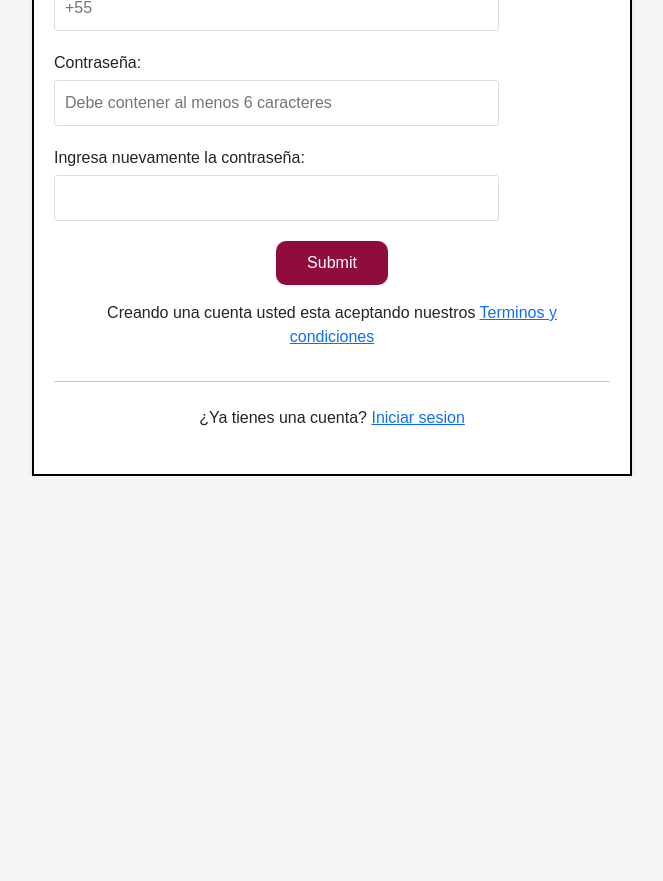
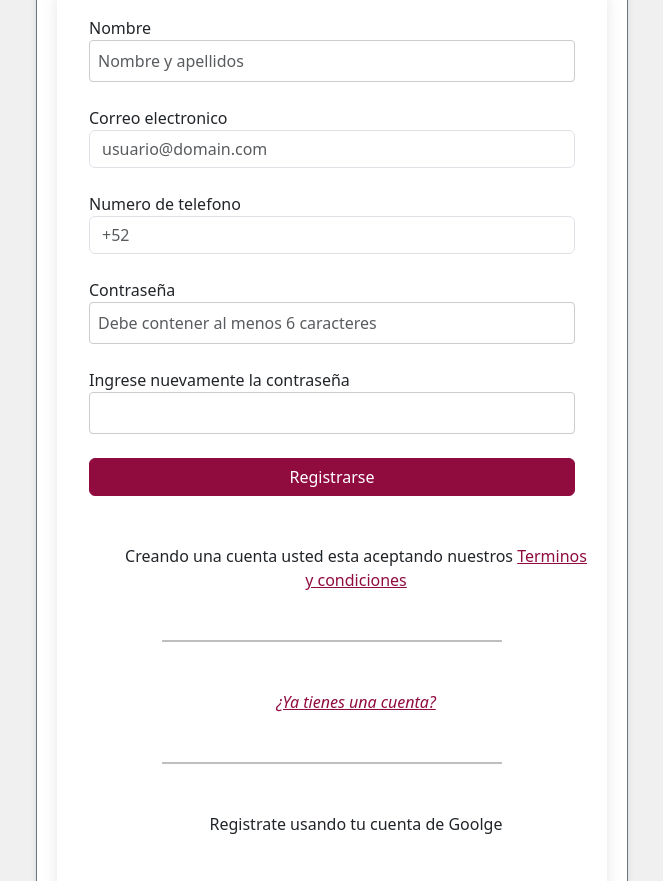
Before and after one commit to Adrianela1/MacaelaBazar-, a website built with Vite: page pages/interfaz_registro.html in a window 1280 px wide. Shown: the part 444-1325 px from the top of the page, without its empty margins (308-971 px from the left). Before the commit the page ends 920 px from the top, so only its background shows below. Built offline with nearby package versions, Linux system fonts and the light colour scheme.

Commit message:
PROYEC-21 Agregamos Bootstrap a la interfaz de registro

```diff
--- a/pages/estilos_interfaz_registro.css
+++ b/pages/estilos_interfaz_registro.css
@@ -1,78 +1,92 @@
 body {
+    margin: 0;
+    padding: 0;
+    display: flex;
+    min-height: 100vh;
+    align-items: center;
     justify-content: center;
-    font-family: Arial, sans-serif;
-    background-color: #f5f5f5;
+    background-color: #f0f0f0;
+}
+
+.card {
+    margin: 0;
+    padding: 20px;
+    background-color: #fff;
+    box-shadow: 0 4px 6px rgba(0, 0, 0, 0.1);
+    width: 100%;
+    max-width: 600px;
+
 
 }
 
-.container-registro {
-    max-width: 600px;
-    margin: 0 auto;
-    padding: 20px;
-    background-color: #fff;
-    box-shadow: 0px 0px 5px 0px rgba(0,0,0,0.1);
-    border: solid 2px black;
-}
-
-.container-logo {
+.img-logo{
     display: flex;
     justify-content: center;
     align-items: center;
+
 }
 
-h1 {
-    text-align: center;
-    margin-bottom: 20px;
+.col > .text-center {
+    margin-bottom: 1rem;
+    }
+
+form {
+background-color: #fff;
+padding: 2rem;
+border-radius: 0.5rem;
+box-shadow: 0 0.5rem 1rem rgba(0, 0, 0, 0.1);
 }
 
-label {
-    display: block;
-    margin-bottom: 5px;
+input[type="text"],
+input[type="email"]
+input[type="tel"],
+input[type="password"]
+{
+border: 1px solid #ccc;
+border-radius: 0.25rem;
+padding: 0.5rem;
 }
 
-input[type="text"], input[type="email"], input[type="password"], input[type="celular"] {
-    width: 80%;
-    padding: 10px;
-    margin-bottom: 20px;
-    border: 1px solid #ddd;
-    border-radius: 3px;
+input[type="checkbox"] {
+margin-right: 0.5rem;
 }
 
-input[type="submit"] {
-    width: 20%;
-    background-color: #900C3F;
-    color: #fff;
-    padding: 10px 10px;
-    border: none;
-    border-radius: 3px;
-    cursor: pointer;
+.btn-primary {
+background-color: #900C3F;
+border-color: #900C3F;
 }
 
-input[type="submit"]:hover {
-    background-color: #5e6e7d;
+.btn-primary:hover {
+background-color: #872341;
+border-color: #872341;
 }
 
-.btn1-container{
-    display: flex;
-    justify-content: center;
-}
-
-.btn1-container input[type="submit"] {
-    margin: 0 5px;
-    border-radius: 10px
-}
-.hr-2 {
+hr{
     border: none;
     height: 2px;
     background-color: black;
-    margin: 20px auto;
-    width: 10%;
+    margin: auto;
+    width: 70%;
 }
 
-.p-2{
-        text-align: center;
+a {
+color: #900C3F;
 }
 
-.p-3{
-    text-align: center;
+a:hover {
+text-decoration: underline;
 }
+
+.btn-outline-primary {
+border-color: #900C3F;
+color: #900C3F;
+}
+
+.btn-outline-primary:hover {
+background-color: #872341;
+border-color: #872341;
+color: #fff;
+}
+.container{
+    margin: 1.5rem;
+}
--- a/pages/interfaz_registro.html
+++ b/pages/interfaz_registro.html
@@ -3,53 +3,96 @@
 <head>
     <meta charset="UTF-8">
     <meta name="viewport" content="width=device-width, initial-scale=1.0">
+    <link href="https://cdn.jsdelivr.net/npm/bootstrap@5.3.2/dist/css/bootstrap.min.css" rel="stylesheet" integrity="sha384-T3c6CoIi6uLrA9TneNEoa7RxnatzjcDSCmG1MXxSR1GAsXEV/Dwwykc2MPK8M2HN" crossorigin="anonymous">
     <link rel="stylesheet" href="./estilos_interfaz_registro.css">
-    <link href="https://cdn.jsdelivr.net/npm/bootstrap@5.3.2/dist/css/bootstrap.min.css" rel="stylesheet" integrity="sha384-T3c6CoIi6uLrA9TneNEoa7RxnatzjcDSCmG1MXxSR1GAsXEV/Dwwykc2MPK8M2HN" crossorigin="anonymous">
-    <title>Registro</title>
+
+    <title>Inicio de sesion</title>
+
 </head>
 <body>
-    <div class="container-registro">
-        <div class="container-logo">
-            <img class="logo" src="./Imagenes/Imagen de WhatsApp 2024-01-16 a las 12.43.35_78537f17.jpg" alt="Logo de Macaela">
-        </div>
-            <h1>¡TE ESTABAMOS ESPERANDO! REGISTRATE <br> :) </h1>
+    <div class="card border-secondary mb-3" style="max-width: 37rem; padding: 1.25rem; ">
 
-        <form action="/enviar_registro" method="post">
-            <label for="nombre">Nombre:</label>
-            <input type="text" id="nombre" name="nombre" placeholder="Nombre/s y apellido/s" required>
+        <h2 class="fw-bold text-center pt5">¡ESTABAMOS ESPERANDOTE! </h2>
 
-            <label for="email">Correo electrónico:</label>
-            <input type="email" id="email" name="email" placeholder="usuario@algo.com" required>
+        <div class="col">
+            <div class="text-dark">
 
-            <label for="celular"> Celular: </label>
-            <input type="celular" id="celular" name="celular" placeholder="+55" required>
+                <div class="img-logo">
+                    <img src="./usuario/image/macaela_logo.svg" style="max-width: 25rem ; padding: .2rem;">
+                </div>
 
-            <label for="password"> Contraseña:</label>
-            <input type="password" minlength="6" id="password" name="password" placeholder="Debe contener al menos 6 caracteres" required>
+                <form action="/enviar_resgistro">
 
-            <label for="password">Ingresa nuevamente la contraseña:</label>
-            <input type="password" minlength="6" id="password" name="password" required>
+                    <div class="mb-4">
+                        <label for="Nombre">Nombre</label>
+                        <input type="text" class="form-control" placeholder="Nombre y apellidos" name="username" required>
+                    </div>
 
-            <div class="btn1-container">
-                <!-- <input type="submit" value="Registrarse"> -->
-                <input class="btn btn-primary" type="submit" value="Submit">
+                    <div class="mb-4">
+                        <label for="email">Correo electronico</label>
+                        <input type="email" class="form-control" placeholder="usuario@domain.com" name="email" required>
+                    </div>
+
+                    <div class="mb-4">
+                        <label for="Telefono">Numero de telefono</label>
+                        <input type="tel" class="form-control" placeholder="+52" name="telefono" required>
+                    </div>
+
+                    <div class="mb-4">
+                        <label dor="password">Contraseña</label>
+                        <input type="password" class="form-control" minlength="6" placeholder="Debe contener al menos 6 caracteres" name="password" required>
+                    </div>
+
+                    <div class="mb-4">
+                        <label dor="password2">Ingrese nuevamente la contraseña</label>
+                        <input type="password" class="form-control" minlength="6" name="password" required>
+                    </div>
 
 
+                    <div class="d-grid">
+                        <button type="summit" class="btn btn-primary">Registrarse</button>
+                    </div>
+
+                    <div class="container w-100 my-5">
+                        <div class="row">
+                            <div class="text-center col.12"> Creando una cuenta usted esta aceptando nuestros <a class="links red" href=""> Terminos y condiciones</a></div>
+                        </div>
+                    </div>
+
+                <hr>
+
+                <div class="container w-100 my-5">
+                    <div class="row">
+                        <div class="text-center col.12 "><em><a href="/interfaz_inicio_sesion.html"> ¿Ya tienes una cuenta? </a></em></div>
+                    </div>
+                </div>
+
+                <hr>
+
+                <div class="container w-100 my-5">
+                    <div class="row">
+                        <div class="text-center col.12 ">Registrate usando tu cuenta de Goolge</div>
+                    </div>
+                </div>
+
+                <div class="row">
+                    <div class="col">
+
+                        <button class="btn btn-outline-primary w-100 my-1">
+                            <div class="row align-items-center">
+                                <div class="col-1">
+                                    <img src="/usuario/image/Google_ G _logo.svg.webp" width="32px">
+                                </div>
+                                <div class="col-10 text-center">
+                                    Google
+                                </div>
+                            </div>
+                        </button>
+                    </div>
+               </div>
+            </form>
             </div>
-
-        </form>
-
-        <div>
-            <p class="p-3"> Creando una cuenta usted esta aceptando nuestros <a class="links red" href=""> Terminos y condiciones</a></p>
         </div>
-
-
-
-        <hr class="hr-1">
-
-
-        <p class="p-2">¿Ya tienes una cuenta? <a class= "links red" href="./interfaz_inicio_sesion.html"> Iniciar sesion </a> </p>
-
     </div>
 </body>
 </html>
```
Also changed, not shown: pages/estilos_interfaz_inicio_sesion.css (+3 -4 lines), pages/interfaz_inicio_sesion.html (+2 -2 lines), pages/usuario/image/macaela_logo.svg (added).
